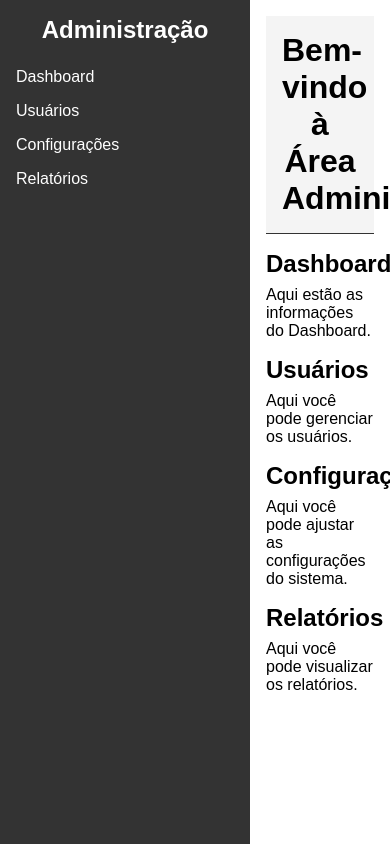
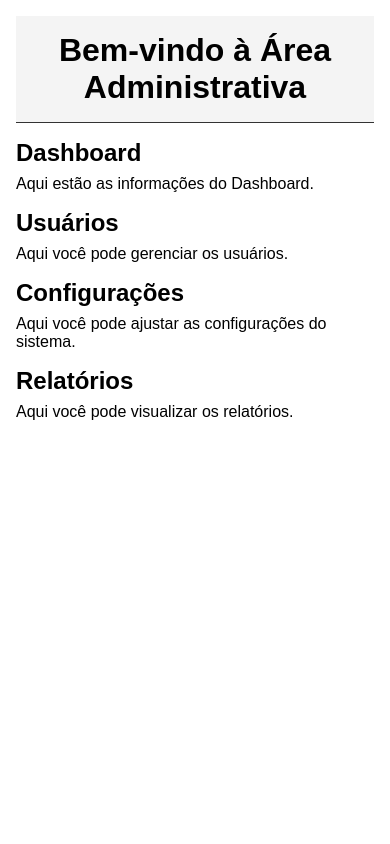
Before and after one commit to DiogenesPaulista/Area_Administrativa, a PHP site: page / in a window 390 px wide; the page is wider, and only the part inside the window is pictured. Run offline with PHP 8.4, Linux system fonts and the light colour scheme.

Commit message:
add script.js

```diff
--- a/assets/css/styles.css
+++ b/assets/css/styles.css
@@ -7,19 +7,32 @@
 
 body {
     display: flex;
+    height: 100vh;
+    overflow: hidden;
 }
 
 .sidebar {
     width: 250px;
     background-color: #333;
     color: white;
-    height: 100vh;
-    position: fixed;
+    transition: width 0.3s;
+    overflow: hidden;
 }
 
 .sidebar h2 {
     text-align: center;
     padding: 1rem 0;
+}
+
+.sidebar .toggle-btn {
+    display: none;
+    background-color: #333;
+    color: white;
+    width: 100%;
+    border: none;
+    cursor: pointer;
+    padding: 1rem;
+    font-size: 1.5rem;
 }
 
 .sidebar ul {
@@ -44,7 +57,8 @@ body {
 .main-content {
     margin-left: 250px;
     padding: 1rem;
-    width: calc(100% - 250px);
+    flex: 1;
+    overflow-y: auto;
 }
 
 header {
@@ -61,3 +75,17 @@ section {
 section h2 {
     margin-bottom: 0.5rem;
 }
+
+@media (max-width: 768px) {
+    .sidebar {
+        width: 0;
+    }
+
+    .sidebar .toggle-btn {
+        display: block;
+    }
+
+    .main-content {
+        margin-left: 0;
+    }
+}
--- /dev/null
+++ b/assets/js/script.js
@@ -0,0 +1,12 @@
+function toggleSidebar() {
+    const sidebar = document.getElementById('sidebar');
+    const mainContent = document.getElementById('main-content');
+
+    if (sidebar.style.width === '0px' || sidebar.style.width === '') {
+        sidebar.style.width = '250px';
+        mainContent.style.marginLeft = '250px';
+    } else {
+        sidebar.style.width = '0px';
+        mainContent.style.marginLeft = '0';
+    }
+}
--- a/index.php
+++ b/index.html
@@ -1,14 +1,15 @@
 <!DOCTYPE html>
-<html lang="en">
+<html lang="pt-br">
 <head>
     <meta charset="UTF-8">
     <meta name="viewport" content="width=device-width, initial-scale=1.0">
     <title>Área Administrativa</title>
-    <link rel="stylesheet" href="styles.css">
+    <link rel="stylesheet" href="assets/css/styles.css">
 </head>
 <body>
-    <div class="sidebar">
+    <div class="sidebar" id="sidebar">
         <h2>Administração</h2>
+        <button class="toggle-btn" onclick="toggleSidebar()">☰</button>
         <ul>
             <li><a href="#dashboard">Dashboard</a></li>
             <li><a href="#users">Usuários</a></li>
@@ -16,7 +17,7 @@
             <li><a href="#reports">Relatórios</a></li>
         </ul>
     </div>
-    <div class="main-content">
+    <div class="main-content" id="main-content">
         <header>
             <h1>Bem-vindo à Área Administrativa</h1>
         </header>
@@ -37,5 +38,6 @@
             <p>Aqui você pode visualizar os relatórios.</p>
         </section>
     </div>
+    <script src="script.js"></script>
 </body>
 </html>
```
